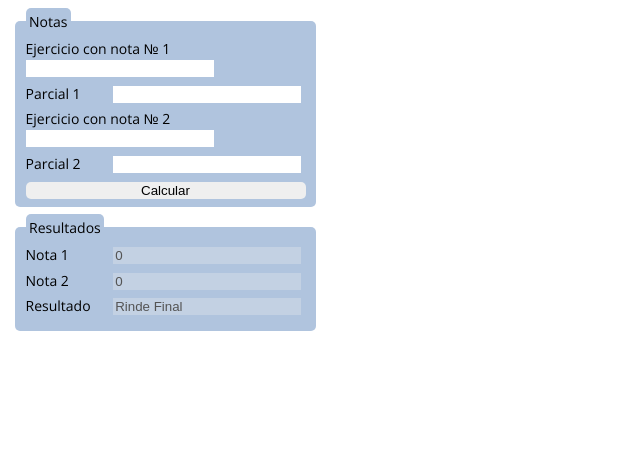
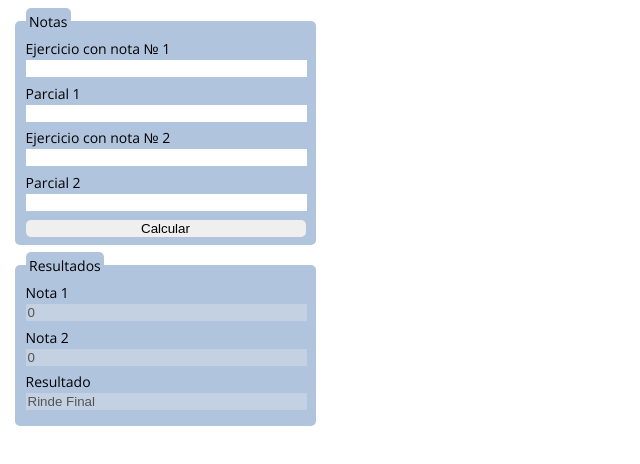
Before and after one commit to serpi90/calculadora-utdt, a plain HTML site: page index.html in a window 1280 px wide. Shown: the whole page, without its empty margins (0-640 px from the left). Drawn offline with nearby package versions, Linux system fonts and the light colour scheme.

Commit message:
:lipstick: fix styling

```diff
--- a/index.html
+++ b/index.html
@@ -35,7 +35,7 @@
         input {
             border: 0;
             margin-bottom: 0.5em;
-            width: calc(100% - 7.175em);
+            width: calc(100% - 0.175em);
         }
 
 
```
